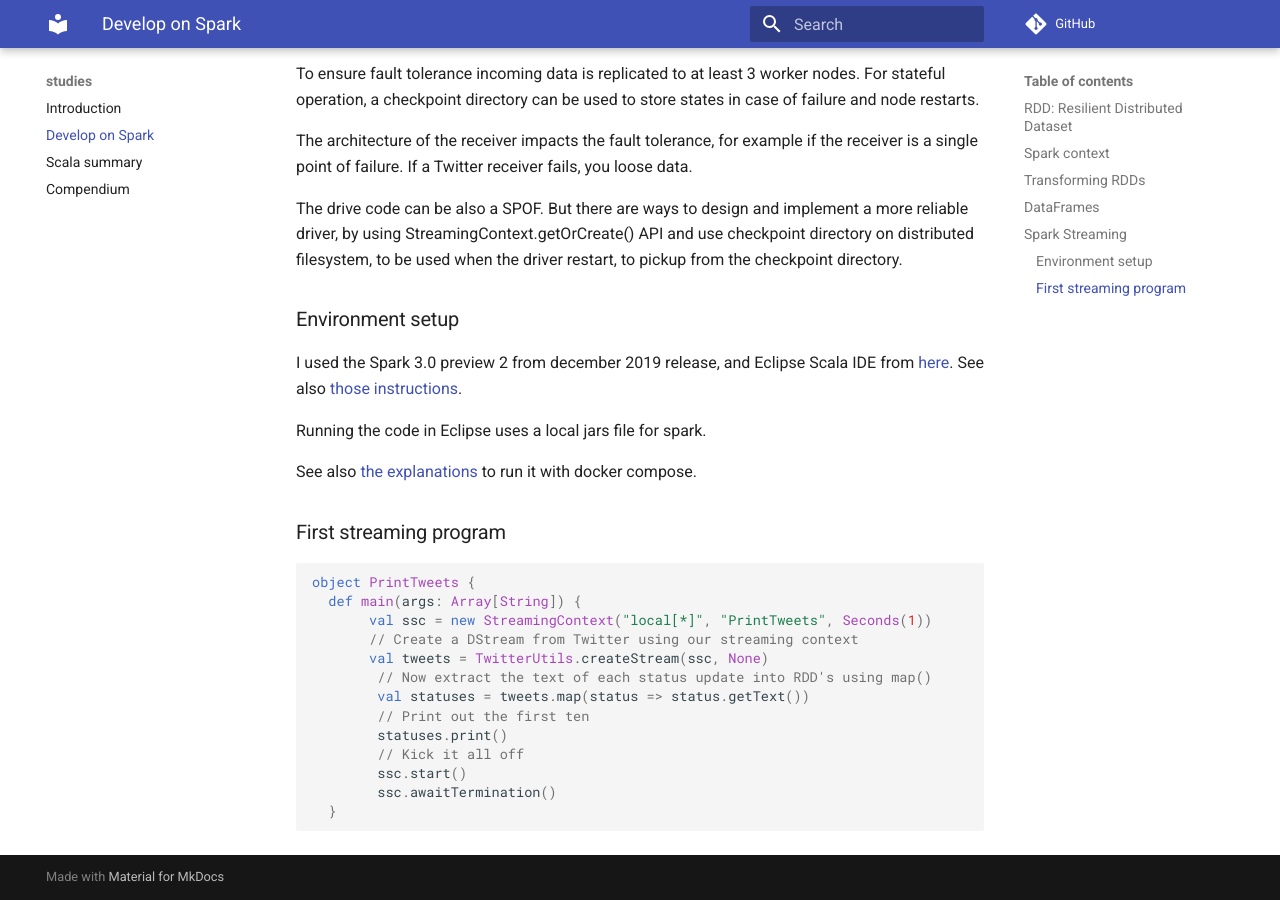
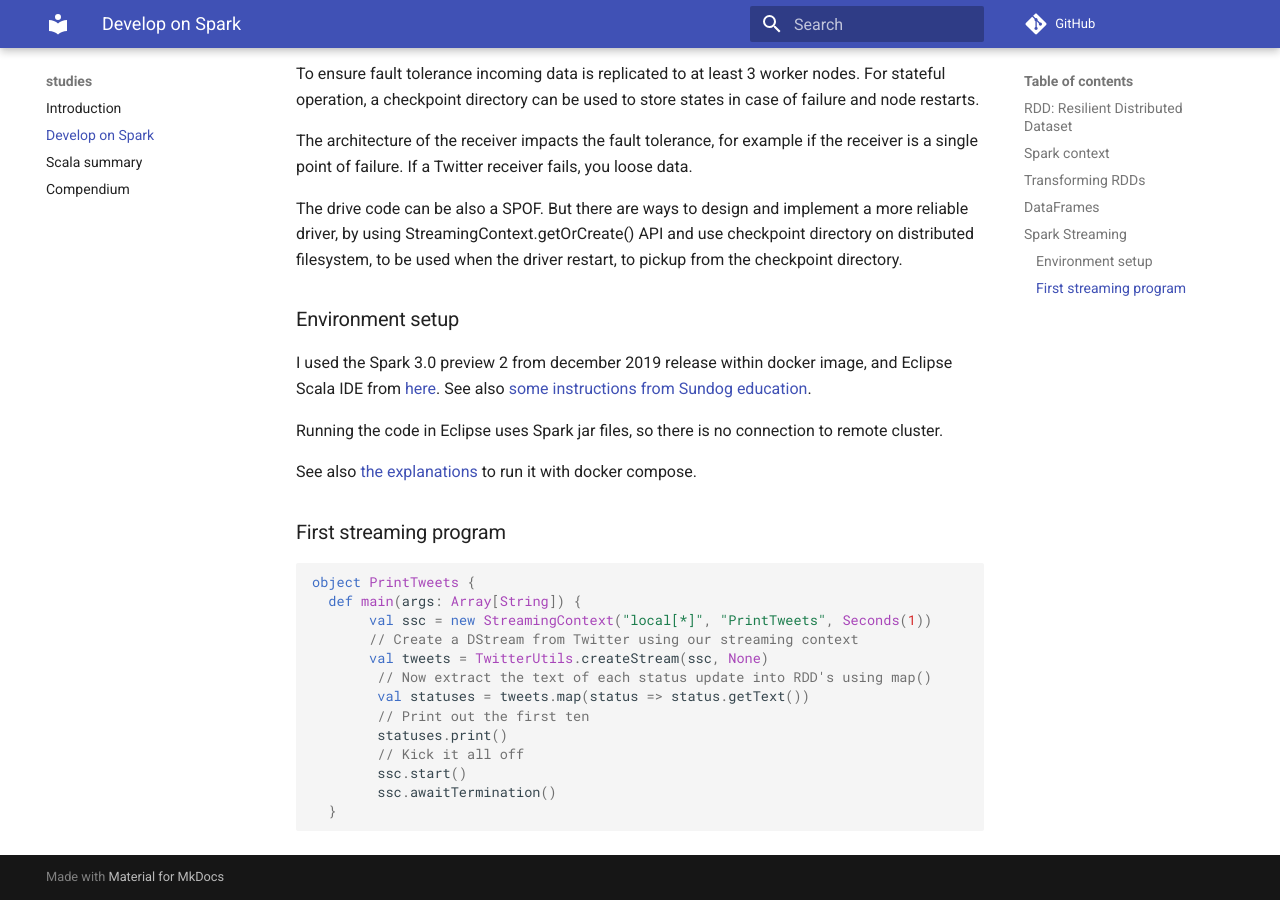
Before and after one commit to jbcodeforce/spark-studies, an MkDocs documentation site: the page built from docs/dev-on-spark.md, in a window 1280 px wide and 900 px high, scrolled down 2549 px. Built offline with MkDocs 1.6.1 and Material for MkDocs 9.7.7, drawn with Linux system fonts in a browser that asks for light colours; comment, search, counter and statistics services are not loaded.

Commit message:
update dev on spark

```diff
--- a/docs/dev-on-spark.md
+++ b/docs/dev-on-spark.md
@@ -95,11 +95,11 @@ The drive code can be also a SPOF. But there are ways to design and implement a
 
 ### Environment setup
 
-I used the Spark 3.0 preview 2 from december 2019 release, and Eclipse Scala IDE from [here](http://scala-ide.org/download/sdk.html). See also [those instructions](https://sundog-education.com/spark-streaming).
+I used the Spark 3.0 preview 2 from december 2019 release within docker image, and Eclipse Scala IDE from [here](http://scala-ide.org/download/sdk.html). See also [some instructions from Sundog education](https://sundog-education.com/spark-streaming).
 
-Running the code in Eclipse uses a local jars file for spark.
+Running the code in Eclipse uses Spark jar files, so there is no connection to remote cluster.
 
-See also [the explanations](http://localhost:8000/#using-docker-compose) to run it with docker compose.
+See also [the explanations](http://jbcodeforce.github.io/spark-studies/#using-docker-compose) to run it with docker compose.
 
 ### First streaming program
 
```
Also changed, not shown: docs/index.md (+1 -1 lines).
